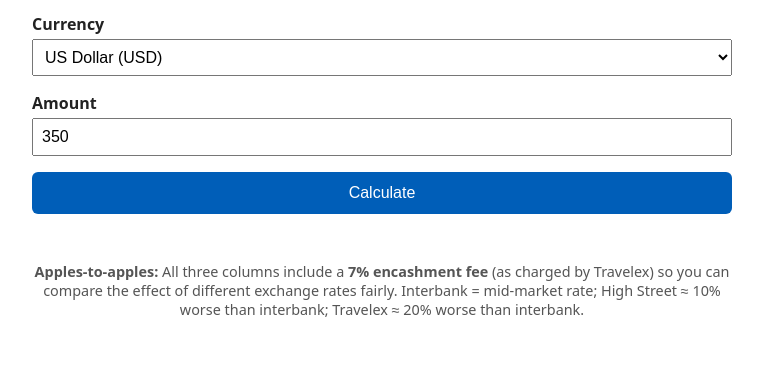
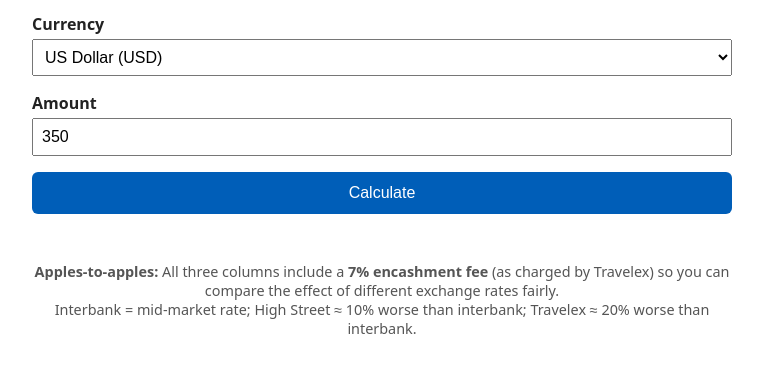
Before and after one commit to davorg/travellers-cheques, a plain HTML site: page index.html in a window 1280 px wide. Shown: the part 183-556 px from the top of the page, without its empty margins (258-1021 px from the left). Drawn offline with Linux system fonts and the light colour scheme.

Commit message:
Picky formatting

```diff
--- a/index.html
+++ b/index.html
@@ -98,7 +98,8 @@
   <button id="calculate">Calculate</button>
 
   <div class="grid" id="results"></div>
-  <p class="note"><strong>Apples-to-apples:</strong> All three columns include a <strong>7% encashment fee</strong> (as charged by Travelex) so you can compare the effect of different exchange rates fairly. Interbank = mid‑market rate; High Street ≈ 10% worse than interbank; Travelex ≈ 20% worse than interbank.</p>
+  <p class="note"><strong>Apples-to-apples:</strong> All three columns include a <strong>7% encashment fee</strong> (as charged by Travelex) so you can compare the effect of different exchange rates fairly.<br>
+  Interbank = mid‑market rate; High Street ≈ 10% worse than interbank; Travelex ≈ 20% worse than interbank.</p>
 
   <script>
   async function fetchRate(base, target = 'GBP') {
```
